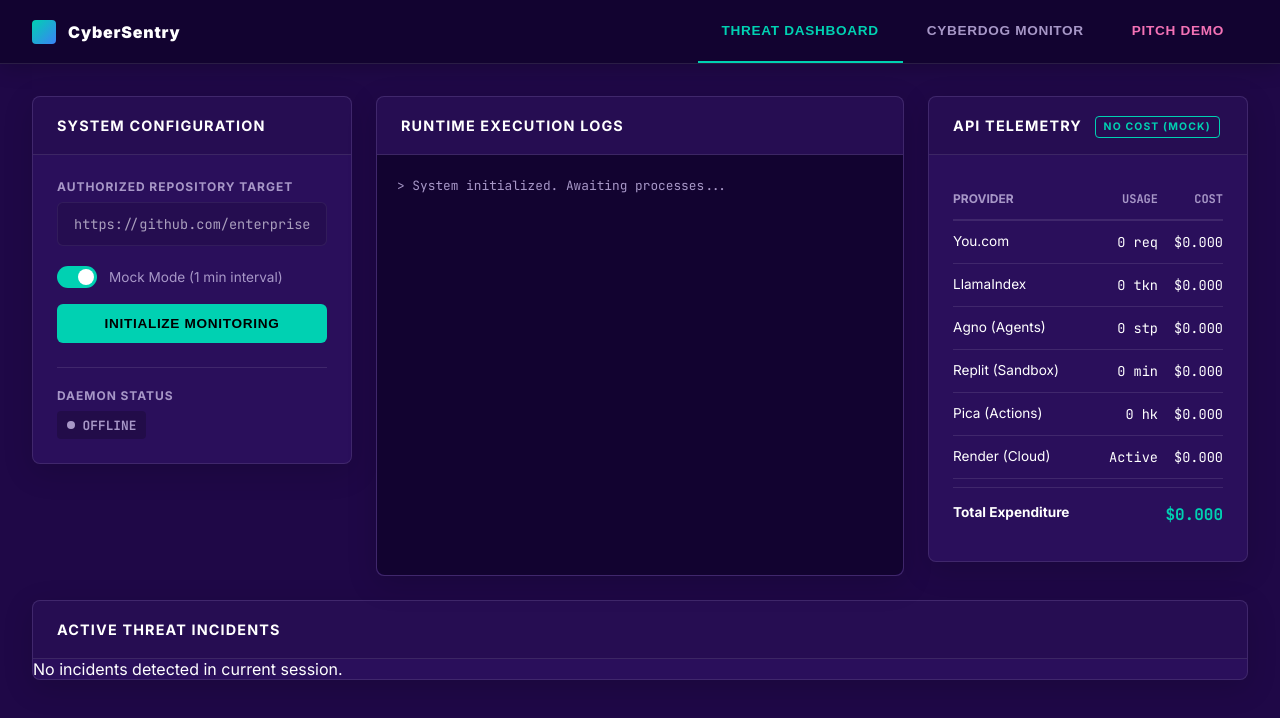
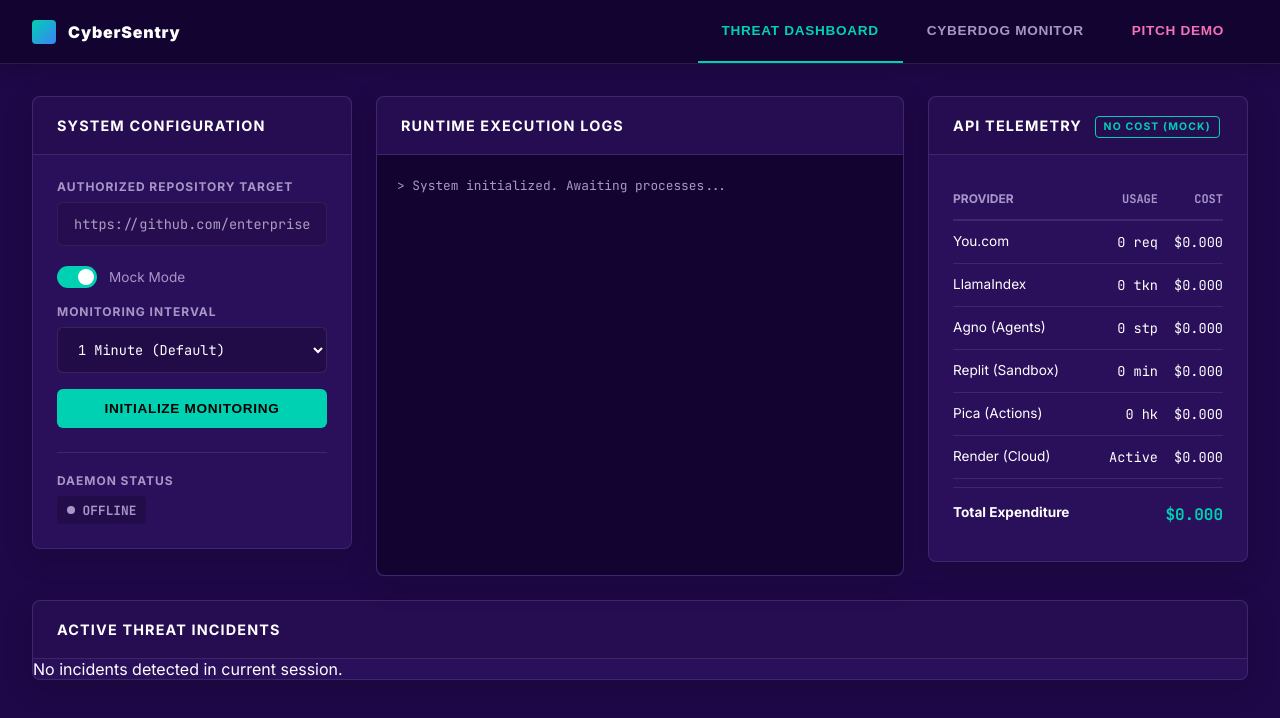
Before and after one commit to shreekrithi1/youhackathon, a React (Vite) app in the folder frontend/: page / in a window 1280 px wide. Both pictures are taken after a click on the button "Connect with GitHub". Shown: the top 718 px of the page. Built offline with nearby package versions, Linux system fonts and the light colour scheme.

Commit message:
feat(ui): Allow users to set custom monitoring time interval

```diff
--- a/frontend/src/App.jsx
+++ b/frontend/src/App.jsx
@@ -207,6 +207,7 @@ function App() {
 
   const [isMonitoring, setIsMonitoring] = useState(false);
   const [mockMode, setMockMode] = useState(true);
+  const [scanIntervalSeconds, setScanIntervalSeconds] = useState(60); // Default 60 seconds
 
   const [logs, setLogs] = useState([]);
   const [defects, setDefects] = useState([]);
@@ -232,7 +233,7 @@ function App() {
 
   useEffect(() => {
     if (isMonitoring && isAuthenticated) {
-      const intervalMs = mockMode ? 60000 : 30 * 60 * 1000;
+      const intervalMs = mockMode ? (scanIntervalSeconds * 1000) : 30 * 60 * 1000;
       const intervalId = setInterval(() => {
         triggerVulnerabilityScan();
       }, intervalMs);
@@ -241,7 +242,7 @@ function App() {
     } else {
       if (monitorTimer) clearInterval(monitorTimer);
     }
-  }, [isMonitoring, mockMode, isAuthenticated]);
+  }, [isMonitoring, mockMode, scanIntervalSeconds, isAuthenticated]);
 
   useEffect(() => {
     if (!isAuthenticated) return;
@@ -413,8 +414,27 @@ function App() {
                       />
                       <span className="slider"></span>
                     </label>
-                    <span className="toggle-text">Mock Mode (1 min interval)</span>
+                    <span className="toggle-text">Mock Mode</span>
                   </div>
+
+                  <div style={{ marginTop: '1rem' }}>
+                    <label className="data-label">Monitoring Interval</label>
+                    <select
+                      className="input-field"
+                      value={scanIntervalSeconds}
+                      onChange={(e) => setScanIntervalSeconds(Number(e.target.value))}
+                      disabled={isMonitoring}
+                      style={{ cursor: isMonitoring ? 'not-allowed' : 'pointer' }}
+                    >
+                      <option value={10}>10 Seconds (Fast Demo)</option>
+                      <option value={30}>30 Seconds</option>
+                      <option value={60}>1 Minute (Default)</option>
+                      <option value={300}>5 Minutes</option>
+                      <option value={900}>15 Minutes</option>
+                      <option value={3600}>1 Hour (Production)</option>
+                    </select>
+                  </div>
+
                   <button
                     className={`btn-primary ${isMonitoring ? 'btn-danger' : ''}`}
                     onClick={toggleMonitor}
```
Also changed, not shown: 3 other files (tests, documents, lock files or other folders).
